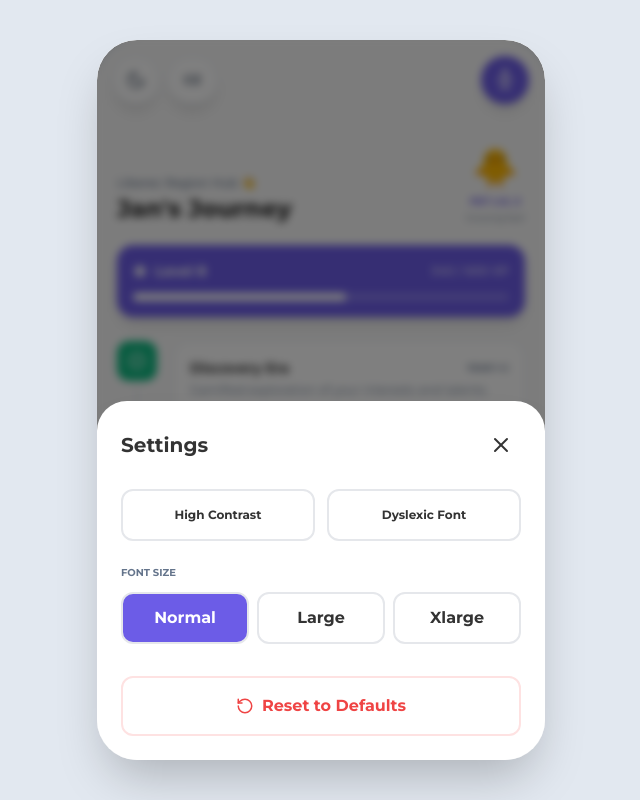
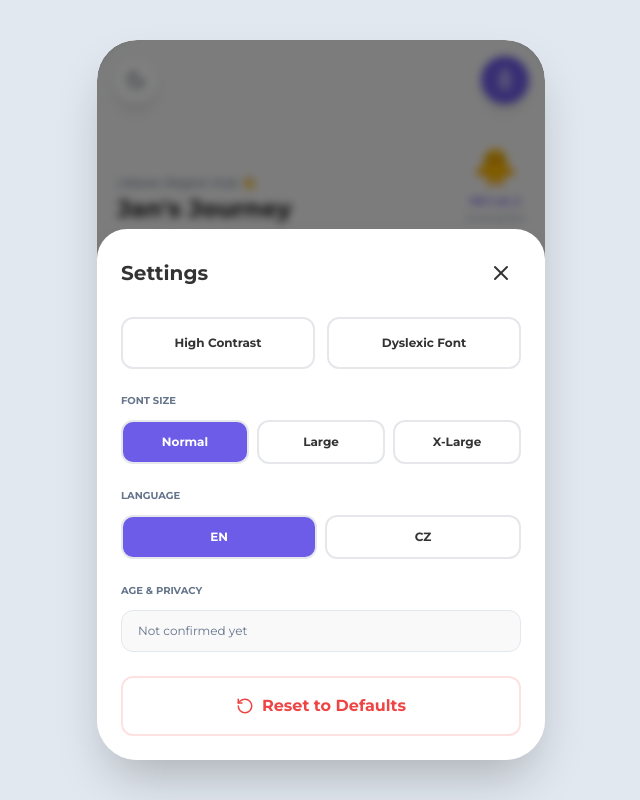
Before and after one commit to Stpoul/IDEATHLON-2026-PROJECT-copy, a React (Vite) app: page / in a window 1280 px wide. Both pictures are taken after a click on the button 824 px from the left and 80 px from the top of the page. Shown: the whole page, without its empty margins (319-959 px from the left). Built offline with nearby package versions, Linux system fonts and the light colour scheme.

Commit message:
feat: move language/consent into accessibility modal; route all UI text through i18n

```diff
--- a/src/App.jsx
+++ b/src/App.jsx
@@ -62,20 +62,12 @@ export default function App() {
 
         {/* Floating Controls */}
         <div className="absolute top-4 left-4 right-4 z-50 flex justify-between">
-          <div className="flex gap-2">
           <button
             onClick={() => setDarkMode(!darkMode)}
             className="p-3 bg-white/90 dark:bg-slate-800 rounded-full shadow-lg border border-slate-200 dark:border-slate-700"
           >
             {darkMode ? <Sun size={20} className="text-amber-500" /> : <Moon size={20} className="text-slate-600" />}
           </button>
-            <button
-              onClick={() => setLanguage(l => l === 'en' ? 'cz' : 'en')}
-              className="px-4 py-3 bg-white/90 dark:bg-slate-800 rounded-full shadow-lg border border-slate-200 dark:border-slate-700 text-xs font-bold text-slate-600 dark:text-slate-300"
-            >
-              {language === 'en' ? 'CZ' : 'EN'}
-            </button>
-          </div>
           <button
             onClick={() => setShowAccess(true)}
             className="p-3 bg-[var(--primary)] text-white rounded-full shadow-lg"
@@ -106,20 +98,61 @@ export default function App() {
                   {t(language, 'dyslexic_font')}
                 </button>
               </div>
-              <div className="mb-8">
+              <div className="mb-6">
                 <h3 className="text-[10px] font-bold uppercase text-[var(--muted-foreground)] mb-3">{t(language, 'font_size')}</h3>
                 <div className="flex gap-2">
-                  {['normal', 'large', 'xlarge'].map(s => (
+                  {[
+                    { key: 'normal', label: 'font_size_normal' },
+                    { key: 'large',  label: 'font_size_large'  },
+                    { key: 'xlarge', label: 'font_size_xlarge' },
+                  ].map(({ key, label }) => (
                     <button
-                      key={s}
-                      onClick={() => setTextSize(s)}
-                      className={`flex-1 py-3 rounded-xl border-2 font-bold capitalize ${textSize === s ? 'bg-[var(--primary)] text-white' : ''}`}
+                      key={key}
+                      onClick={() => setTextSize(key)}
+                      className={`flex-1 py-3 rounded-xl border-2 font-bold text-xs ${textSize === key ? 'bg-[var(--primary)] text-white' : ''}`}
                     >
-                      {s}
+                      {t(language, label)}
                     </button>
                   ))}
                 </div>
               </div>
+
+              {/* Language */}
+              <div className="mb-6">
+                <h3 className="text-[10px] font-bold uppercase text-[var(--muted-foreground)] mb-3">{t(language, 'settings_language')}</h3>
+                <div className="flex gap-2">
+                  {['en', 'cz'].map(lang => (
+                    <button
+                      key={lang}
+                      onClick={() => setLanguage(lang)}
+                      className={`flex-1 py-3 rounded-xl border-2 font-bold text-xs uppercase ${language === lang ? 'bg-[var(--primary)] text-white' : ''}`}
+                    >
+                      {lang}
+                    </button>
+                  ))}
+                </div>
+              </div>
+
+              {/* Consent */}
+              <div className="mb-6">
+                <h3 className="text-[10px] font-bold uppercase text-[var(--muted-foreground)] mb-3">{t(language, 'settings_consent')}</h3>
+                <div className="bg-[var(--background)] rounded-xl px-4 py-3 text-xs text-[var(--muted-foreground)] mb-2 border border-[var(--border)]">
+                  {hasConsent === null
+                    ? t(language, 'consent_not_set')
+                    : hasConsent
+                    ? t(language, 'consent_over16_label')
+                    : t(language, 'consent_under16_label')}
+                </div>
+                {hasConsent !== null && (
+                  <button
+                    onClick={() => setHasConsent(null)}
+                    className="w-full py-3 border-2 border-[var(--border)] text-[var(--muted-foreground)] font-bold text-xs rounded-xl active:scale-95 transition-all"
+                  >
+                    {t(language, 'consent_reset')}
+                  </button>
+                )}
+              </div>
+
               <button
                 onClick={() => { setDarkMode(false); setHighContrast(false); setDyslexic(false); setTextSize('normal'); setCb('none'); }}
                 className="w-full py-4 border-2 border-red-100 text-red-500 font-bold rounded-xl flex items-center justify-center gap-2 active:scale-95 transition-all"
--- a/src/i18n.js
+++ b/src/i18n.js
@@ -11,7 +11,18 @@ export const TRANSLATIONS = {
     high_contrast: 'High Contrast',
     dyslexic_font: 'Dyslexic Font',
     font_size: 'Font size',
+    font_size_normal: 'Normal',
+    font_size_large: 'Large',
+    font_size_xlarge: 'X-Large',
     reset_defaults: 'Reset to Defaults',
+    // Language section (inside modal)
+    settings_language: 'Language',
+    // Consent section (inside modal)
+    settings_consent: 'Age & Privacy',
+    consent_over16_label: 'Over 16 – Full Access',
+    consent_under16_label: 'Under 16 – School Mode',
+    consent_not_set: 'Not confirmed yet',
+    consent_reset: 'Reset consent',
     // RoadmapScreen
     roadmap_greeting: 'Liberec Region Hub 👋',
     roadmap_title: "Jan's Journey",
@@ -38,7 +49,16 @@ export const TRANSLATIONS = {
     swipe_title: 'Discover',
     swipe_subtitle: 'Swipe to shape your path',
     swipe_progress: 'Card {{current}} of {{total}}',
+    swipe_streak: 'Day Streak',
     swipe_teaching_label: 'Teaching Style',
+    cat_Technical: 'Technical',
+    cat_Creative: 'Creative',
+    cat_Science: 'Science',
+    cat_Outdoors: 'Outdoors',
+    cat_Healthcare: 'Healthcare',
+    cat_Social: 'Social',
+    cat_Logic: 'Logic',
+    cat_Business: 'Business',
     // BridgeScreen
     bridge_title: 'Your Pathways',
     bridge_subtitle: 'Tailored to your swipes',
@@ -55,6 +75,7 @@ export const TRANSLATIONS = {
     impact_learning_styles: 'Class Learning Styles',
     impact_completion: 'Student Completion',
     impact_visibility: 'School Visibility',
+    impact_visibility_value: '1,247 views',
     impact_regional_rank: 'Regional Rank',
     impact_no_data: 'Complete some Discover cards to see insights',
     // FAQScreen
@@ -74,6 +95,7 @@ export const TRANSLATIONS = {
     faq_alumni: 'Alumni Response',
     faq_ask_placeholder: 'Ask about scholarships, exams...',
     faq_school_mode: '🏫 School Mode – data managed by your institution',
+    faq_delete_data: 'Request Data Deletion',
   },
   cz: {
     // Tabs
@@ -87,7 +109,18 @@ export const TRANSLATIONS = {
     high_contrast: 'Vysoký kontrast',
     dyslexic_font: 'Dyslektické písmo',
     font_size: 'Velikost písma',
+    font_size_normal: 'Normální',
+    font_size_large: 'Velké',
+    font_size_xlarge: 'Velmi velké',
     reset_defaults: 'Obnovit výchozí',
+    // Language section (inside modal)
+    settings_language: 'Jazyk',
+    // Consent section (inside modal)
+    settings_consent: 'Věk a soukromí',
+    consent_over16_label: 'Nad 16 – Plný přístup',
+    consent_under16_label: 'Pod 16 – Školní režim',
+    consent_not_set: 'Zatím nepotvrzeno',
+    consent_reset: 'Obnovit souhlas',
     // RoadmapScreen
     roadmap_greeting: 'Liberecký regionální hub 👋',
     roadmap_title: 'Janina cesta',
@@ -114,7 +147,16 @@ export const TRANSLATIONS = {
     swipe_title: 'Objevuj',
     swipe_subtitle: 'Swipuj a formuj svou cestu',
     swipe_progress: 'Karta {{current}} z {{total}}',
+    swipe_streak: 'Denní série',
     swipe_teaching_label: 'Styl učení',
+    cat_Technical: 'Technické',
+    cat_Creative: 'Kreativní',
+    cat_Science: 'Věda',
+    cat_Outdoors: 'Příroda',
+    cat_Healthcare: 'Zdravotnictví',
+    cat_Social: 'Společenské',
+    cat_Logic: 'Logika',
+    cat_Business: 'Podnikání',
     // BridgeScreen
     bridge_title: 'Tvé cesty',
     bridge_subtitle: 'Přizpůsobeno tvým volbám',
@@ -131,6 +173,7 @@ export const TRANSLATIONS = {
     impact_learning_styles: 'Styly učení třídy',
     impact_completion: 'Dokončení studenty',
     impact_visibility: 'Viditelnost školy',
+    impact_visibility_value: '1 247 zobrazení',
     impact_regional_rank: 'Regionální pořadí',
     impact_no_data: 'Dokonči karty Objevuj pro zobrazení dat',
     // FAQScreen
@@ -150,6 +193,7 @@ export const TRANSLATIONS = {
     faq_alumni: 'Odpověď absolventa',
     faq_ask_placeholder: 'Ptej se na stipendia, zkoušky...',
     faq_school_mode: '🏫 Školní režim – data spravuje tvá instituce',
+    faq_delete_data: 'Žádat o smazání dat',
   },
 };
 
--- a/src/screens/FAQScreen.jsx
+++ b/src/screens/FAQScreen.jsx
@@ -87,7 +87,7 @@ export default function FAQScreen({ language, hasConsent, onConsent }) {
           {t(language, 'faq_gdpr_body')}
         </p>
         <button className="text-xs font-bold text-[var(--danger)] underline">
-          Request Data Deletion
+          {t(language, 'faq_delete_data')}
         </button>
       </AccordionSection>
 
--- a/src/screens/ImpactScreen.jsx
+++ b/src/screens/ImpactScreen.jsx
@@ -95,7 +95,7 @@ export default function ImpactScreen({ language, swipeResults }) {
             </div>
             <div>
               <p className="text-xs font-bold text-[var(--muted-foreground)] uppercase">{t(language, 'impact_visibility')}</p>
-              <h3 className="text-2xl font-extrabold text-[var(--foreground)]">1,247 views</h3>
+              <h3 className="text-2xl font-extrabold text-[var(--foreground)]">{t(language, 'impact_visibility_value')}</h3>
             </div>
           </div>
         </div>
--- a/src/screens/SwipeScreen.jsx
+++ b/src/screens/SwipeScreen.jsx
@@ -54,7 +54,7 @@ export default function SwipeScreen({ onNavigate, globalStreak, language, onSwip
         </div>
         <div className="flex-1 flex items-center gap-2.5 bg-orange-100 dark:bg-orange-900/40 rounded-2xl p-3">
           <Flame size={18} className="text-orange-500" />
-          <span className="text-orange-600 dark:text-orange-300 text-sm font-bold">{globalStreak} Day Streak</span>
+          <span className="text-orange-600 dark:text-orange-300 text-sm font-bold">{globalStreak} {t(language, 'swipe_streak')}</span>
         </div>
       </div>
 
@@ -75,7 +75,7 @@ export default function SwipeScreen({ onNavigate, globalStreak, language, onSwip
         <div className="w-full bg-[var(--card)] rounded-3xl p-8 shadow-xl border border-[var(--border)] text-center transition-colors">
           <div className="text-6xl mb-4">{card.e}</div>
           <span className="text-xs font-bold uppercase tracking-widest text-[var(--primary)] mb-2 block">
-            {isTeachingStyle ? t(language, 'swipe_teaching_label') : card.c}
+            {isTeachingStyle ? t(language, 'swipe_teaching_label') : t(language, `cat_${card.c}`)}
           </span>
           <p className="text-[var(--foreground)] text-xl font-bold leading-snug">
             {card.text[language] ?? card.text.en}
```
Lines whose indentation alone changed are shown as unchanged.
